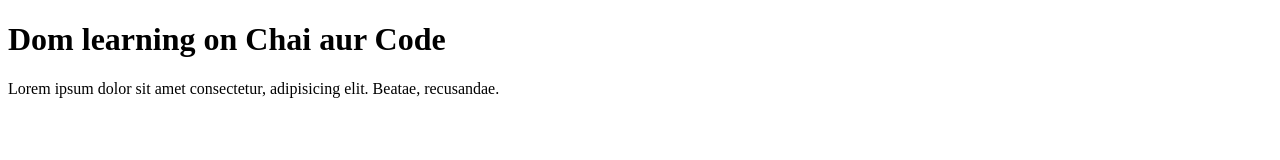
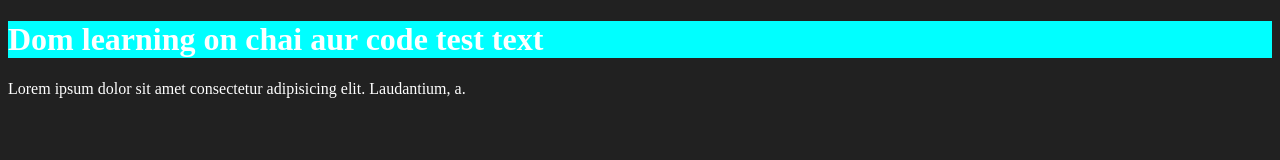
Before and after one commit to Manoharyadav7080/JavaScript_With_Hitesh_Sir...., a plain HTML site: page 06_DOM/01_One.html in a window 1280 px wide. Drawn offline with Linux system fonts and the light colour scheme.

Commit message:
Basic DOM

```diff
--- a/06_DOM/01_One.html
+++ b/06_DOM/01_One.html
@@ -1,29 +1,25 @@
-<!-- DOM = Document Object Model
-// __________________________    HTML DOM  ________________________________
-     it is allow to    manipulate / Change   webpage Content (HTML element =  )
-            HTML Documents
-            HTML Elements
-            HTML Attributes
-            HTML Collection
-            HTML NodeList
-            HTML DOMTokenList
-            HTML Styles
-
-
--->
-
-
 <!DOCTYPE html>
 <html lang="en">
 <head>
     <meta charset="UTF-8">
-    <title>Dom Learning </title>
+    <meta name="viewport" content="width=device-width, initial-scale=1.0">
+    <title>Dom learning </title>
+    <style>
+        .bg-black {
+            background-color: #212121;
+            color: #fff;
+        }
+    </style>
 </head>
-<body>
+<body class="bg-black">
+    <div>
+        <h1 id="title" class="heading" style="background-color: aqua;" >
+            Dom learning on chai aur code <span>test text </span>
+        </h1>
+        <p>
+            Lorem ipsum dolor sit amet consectetur adipisicing elit. Laudantium, a.
+        </p>
 
-    <div class="bg-black">
-        <h1> Dom learning on  Chai aur Code</h1>
-        <p>Lorem ipsum dolor sit amet consectetur, adipisicing elit. Beatae, recusandae.</p>
     </div>
 
 </body>
```
